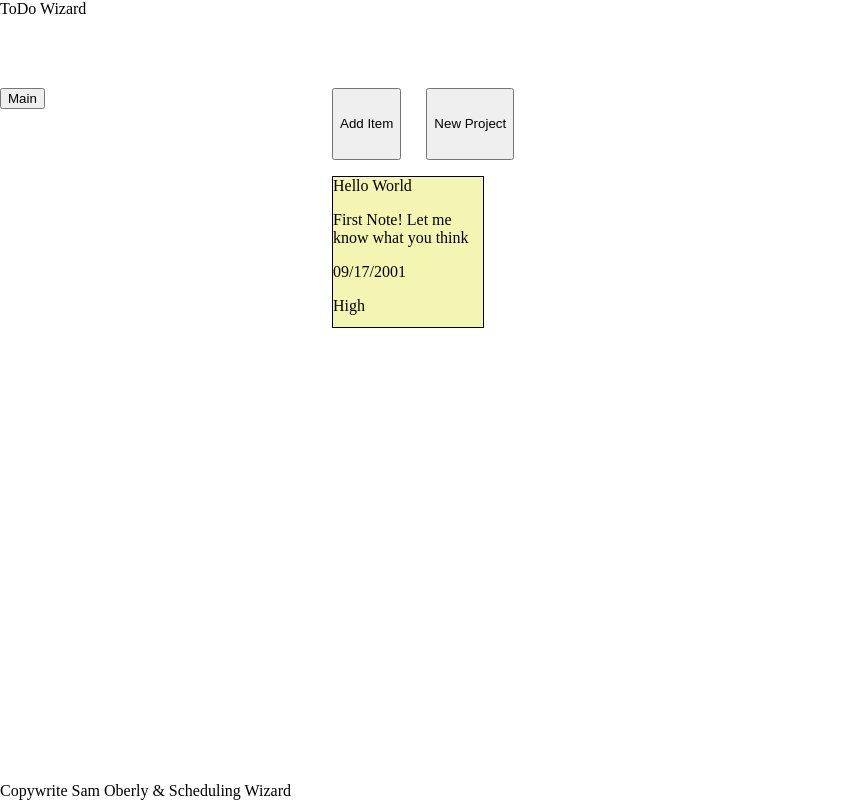
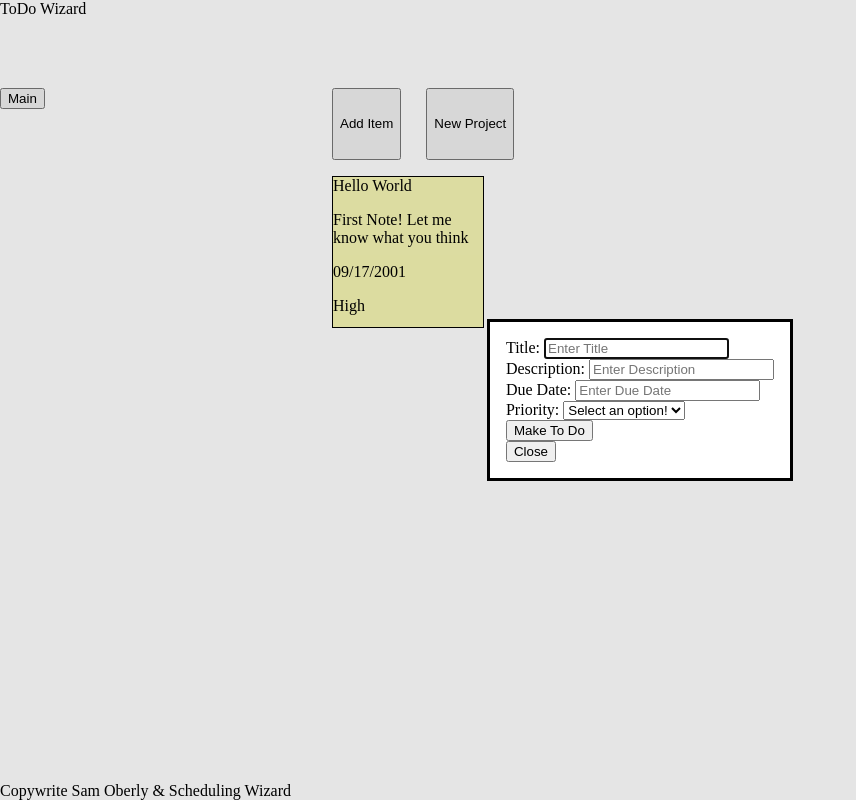
Before and after one commit to samob917/notesApp, a website built with webpack: page src/template.html in a window 1280 px wide. Both pictures are taken after a click on the button "Add Item". Shown: the whole page, without its empty margins (0-856 px from the left). Built offline with nearby package versions, Linux system fonts and the light colour scheme.

Commit message:
Make adding new notes work
Adding new notes now works! There may be some cleanup for
the code but it seems to work well. Now I just have to add
functionality for switiching between projects and displaying
the relevant data.

```diff
--- /dev/null
+++ b/src/addToDo.js
@@ -0,0 +1,124 @@
+import makeToDo from "./makeToDo";
+import { clearDiv } from "./utilities";
+
+function closeDialog() {
+    const dialog = document.querySelector("dialog");
+    dialog.close();
+}
+
+
+function handleForm(e) {
+    e.preventDefault();
+    console.log("form submitted");
+    const title = document.querySelector("#title").value;
+    console.log(title);
+    const desc = document.querySelector("#desc").value;
+    const due = document.querySelector("#due").value;
+    const priority = document.querySelector("#priority").value;
+    const newToDoData = {"title": title, "desc": desc, "due": due, "priority": priority};
+    console.log(newToDoData);
+    const newToDoDiv = makeToDo(newToDoData);
+    const projWindow = document.querySelector(".project");
+    closeDialog();
+    projWindow.appendChild(newToDoDiv);
+}
+
+function makeForm() {
+    const form = document.createElement("form");
+    form.action = "";
+    const titleDiv = document.createElement("div")
+    titleDiv.classList.add("formTitle")
+    const titleLabel = document.createElement("label");
+    titleLabel.for = "title";
+    titleLabel.textContent = "Title: "
+    const titleInput = document.createElement("input")
+    titleInput.type = "text";
+    titleInput.name = "title";
+    titleInput.id = "title";
+    titleInput.placeholder = "Enter Title"
+    titleDiv.appendChild(titleLabel);
+    titleDiv.appendChild(titleInput);
+
+    const descDiv = document.createElement("div");
+    descDiv.classList.add("formDesc");
+    const descLabel = document.createElement("label");
+    descLabel.for = "desc";
+    descLabel.textContent = "Description: "
+    const descInput = document.createElement("input")
+    descInput.type = "text";
+    descInput.name = "desc";
+    descInput.id = "desc";
+    descInput.placeholder = "Enter Description"
+    descDiv.appendChild(descLabel);
+    descDiv.appendChild(descInput);
+
+    const dueDiv = document.createElement("div");
+    dueDiv.classList.add("formDue");
+    const dueLabel = document.createElement("label");
+    dueLabel.for = "due";
+    dueLabel.textContent = "Due Date: "
+    const dueInput = document.createElement("input")
+    dueInput.type = "text";
+    dueInput.name = "due";
+    dueInput.id = "due";
+    dueInput.placeholder = "Enter Due Date"
+    dueDiv.appendChild(dueLabel);
+    dueDiv.appendChild(dueInput);
+
+    const priorityDiv = document.createElement("div");
+    priorityDiv.classList.add("formDue");
+    const priorityLabel = document.createElement("label");
+    priorityLabel.for = "priority";
+    priorityLabel.textContent = "Priority: ";
+    const priorityInput = document.createElement("select");
+    const optionNone = document.createElement("option");
+    optionNone.value = "";
+    optionNone.textContent = "Select an option!";
+    const optionLow = document.createElement("option");
+    optionLow.value = "Low";
+    optionLow.textContent = "Low";
+    const optionMed = document.createElement("option");
+    optionMed.value = "Medium";
+    optionMed.textContent = "Medium";
+    const optionHigh = document.createElement("option");
+    optionHigh.value = "High";
+    optionHigh.textContent = "High";
+    priorityInput.appendChild(optionNone);
+    priorityInput.appendChild(optionLow);
+    priorityInput.appendChild(optionMed);
+    priorityInput.appendChild(optionHigh);
+    priorityInput.name = "priority";
+    priorityInput.id = "priority";
+    priorityDiv.appendChild(priorityLabel);
+    priorityDiv.appendChild(priorityInput);
+
+    const submitButton = document.createElement("button");
+    submitButton.classList.add("formSubmit");
+    submitButton.textContent = "Make To Do"
+    submitButton.addEventListener("click", handleForm);
+
+
+    form.appendChild(titleDiv);
+    form.appendChild(descDiv);
+    form.appendChild(dueDiv);
+    form.appendChild(priorityDiv);
+    form.appendChild(submitButton);
+
+    return form
+}
+
+function openForm() {
+    const dialog = document.querySelector("dialog")
+    clearDiv(dialog);
+    const closeButton = document.createElement("button");
+    closeButton.textContent = "Close";
+    closeButton.addEventListener("click", () => {dialog.close()})
+    const form = makeForm()
+    dialog.appendChild(form)
+    dialog.appendChild(closeButton);
+    dialog.showModal()
+}
+
+export function addToDo() {
+    openForm()
+}
--- a/src/mainWindow.js
+++ b/src/mainWindow.js
@@ -1,4 +1,5 @@
 import makeToDo from "./makeToDo";
+
 export function mainWindow(objArr) {
     const projWindow = document.querySelector(".project");
 
--- a/src/makeToDo.js
+++ b/src/makeToDo.js
@@ -19,6 +19,5 @@ export default function makeToDo(obj) {
     toDoDiv.appendChild(desc);
     toDoDiv.appendChild(due);
     toDoDiv.appendChild(priority);
-
     return toDoDiv
 }
--- a/src/options.js
+++ b/src/options.js
@@ -1,5 +1,5 @@
 import { createProject } from "./createProject";
-
+import { addToDo } from "./addToDo";
 
 export function newProjButton() {
     const optionsDiv = document.querySelector(".options");
@@ -15,5 +15,6 @@ export function addItemButton() {
 
     const addItem = document.createElement("button");
     addItem.textContent = "Add Item";
+    addItem.addEventListener("click", addToDo);
     optionsDiv.append(addItem);
 }
--- a/src/style.css
+++ b/src/style.css
@@ -59,5 +59,5 @@ footer {
     gap: 1rem;
     border: 1px black solid;
     background: rgb(245, 245, 179);
-    text-overflow: scroll;
+    overflow: scroll;
 }
--- a/src/template.html
+++ b/src/template.html
@@ -9,6 +9,7 @@
     <header>
         <h2>ToDo Wizard</h2>
     </header>
+    <dialog></dialog>
     <div class="options">
     </div>
     <div class="project"></div>
--- /dev/null
+++ b/src/utilities.js
@@ -0,0 +1,7 @@
+
+
+export function clearDiv(div) {
+    while(div.firstChild){
+        div.removeChild(div.firstChild);
+    }
+}
```
